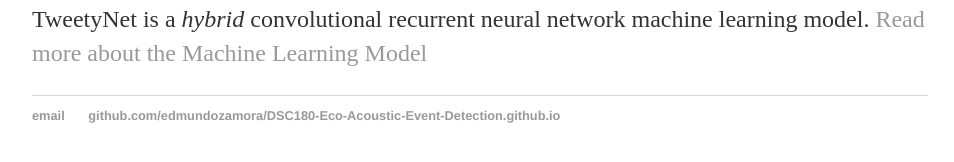
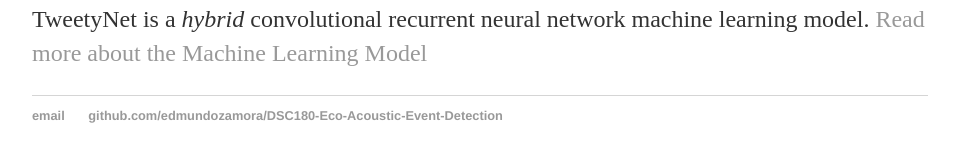
Before and after one commit to EdmundoZamora/DSC180-Eco-Acoustic-Event-Detection, a Jekyll site: the page built from index.html, in a window 1280 px wide. Shown: the part 249-411 px from the top of the page, without its empty margins (160-1114 px from the left). Built offline with Jekyll 4.4.1, drawn with Linux system fonts in a browser that asks for light colours.

Commit message:
Update default.html

```diff
--- a/_layouts/default.html
+++ b/_layouts/default.html
@@ -22,7 +22,7 @@
 			<footer>
 	    		<ul>
 	        		<li><a href="mailto:edmundo.j.zamora@gmail.com">email</a></li>
-	        		<li><a href="https://github.com/edmundozamora/DSC180-Eco-Acoustic-Event-Detection.github.io">github.com/edmundozamora/DSC180-Eco-Acoustic-Event-Detection.github.io</a></li>
+	        		<li><a href="https://github.com/edmundozamora/DSC180-Eco-Acoustic-Event-Detection">github.com/edmundozamora/DSC180-Eco-Acoustic-Event-Detection</a></li>
 				</ul>
 			</footer>
 		</body>
```
